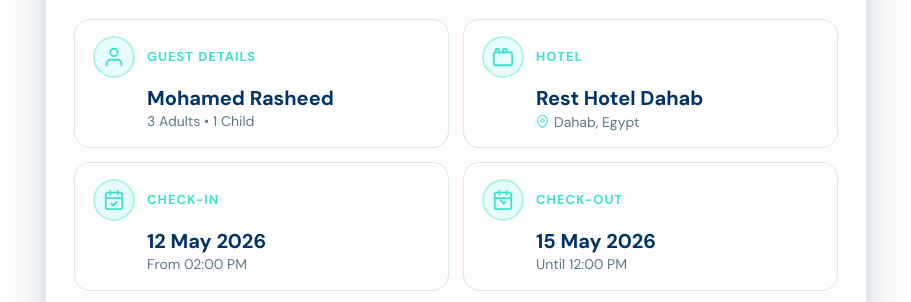
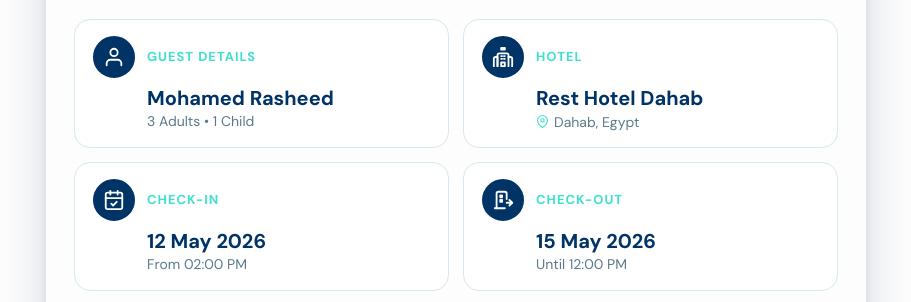
Before and after one commit to hotel-booker/travel-pass, a plain HTML site: page index.html in a window 1280 px wide. Shown: the part 439-741 px from the top of the page, without its empty margins (184-1095 px from the left). Drawn offline with nearby package versions, Linux system fonts and the light colour scheme.

Commit message:
Add files via upload
v2

```diff
--- a/index.html
+++ b/index.html
@@ -186,14 +186,14 @@
       align-items: center;
       justify-content: center;
       flex-shrink: 0;
-      background: var(--teal-light);
-      border: 2px solid var(--teal-mid);
+      background: var(--navy);
+      border: 2px solid var(--navy);
     }
 
     .icon-circle svg {
       width: 22px;
       height: 22px;
-      color: var(--teal);
+      color: var(--body-bg);
     }
 
     .box-title {
@@ -430,10 +430,17 @@
             <div class="icon-circle">
               <svg viewBox="0 0 24 24" fill="none" stroke="currentColor" stroke-width="2" stroke-linecap="round"
                 stroke-linejoin="round">
-                <rect x="2" y="7" width="20" height="14" rx="2" />
-                <path d="M16 7V5a2 2 0 0 0-4 0v2" />
-                <path d="M8 7V5a2 2 0 0 0-4 0v2" />
+                <path d="M10 2h4v2h-4z" />
+                <path d="M6 22V10a2 2 0 0 1 2-2h8a2 2 0 0 1 2 2v12" />
+                <path d="M2 22V14a2 2 0 0 1 2-2h2v10" />
+                <path d="M18 12h2a2 2 0 0 1 2 2v8" />
+                <path d="M10 11h1" />
+                <path d="M13 11h1" />
+                <path d="M10 14h1" />
+                <path d="M13 14h1" />
+                <path d="M10 18v4h4v-4z" />
               </svg>
+
             </div>
             <span class="box-title">Hotel</span>
           </div>
@@ -477,11 +484,12 @@
             <div class="icon-circle">
               <svg viewBox="0 0 24 24" fill="none" stroke="currentColor" stroke-width="2" stroke-linecap="round"
                 stroke-linejoin="round">
-                <rect x="3" y="4" width="18" height="18" rx="2" />
-                <line x1="16" y1="2" x2="16" y2="6" />
-                <line x1="8" y1="2" x2="8" y2="6" />
-                <line x1="3" y1="10" x2="21" y2="10" />
-                <polyline points="15 14 13 16 9 12" />
+                <path d="M3 21h11" />
+                <path d="M5 21V5a2 2 0 0 1 2-2h7a2 2 0 0 1 2 2v6" />
+                <path d="M9 7h2v2H9z" />
+                <path d="M9 12h2v2H9z" />
+                <path d="M16 15h6" />
+                <path d="M19 12l3 3-3 3" />
               </svg>
             </div>
             <span class="box-title">Check-Out</span>
```
